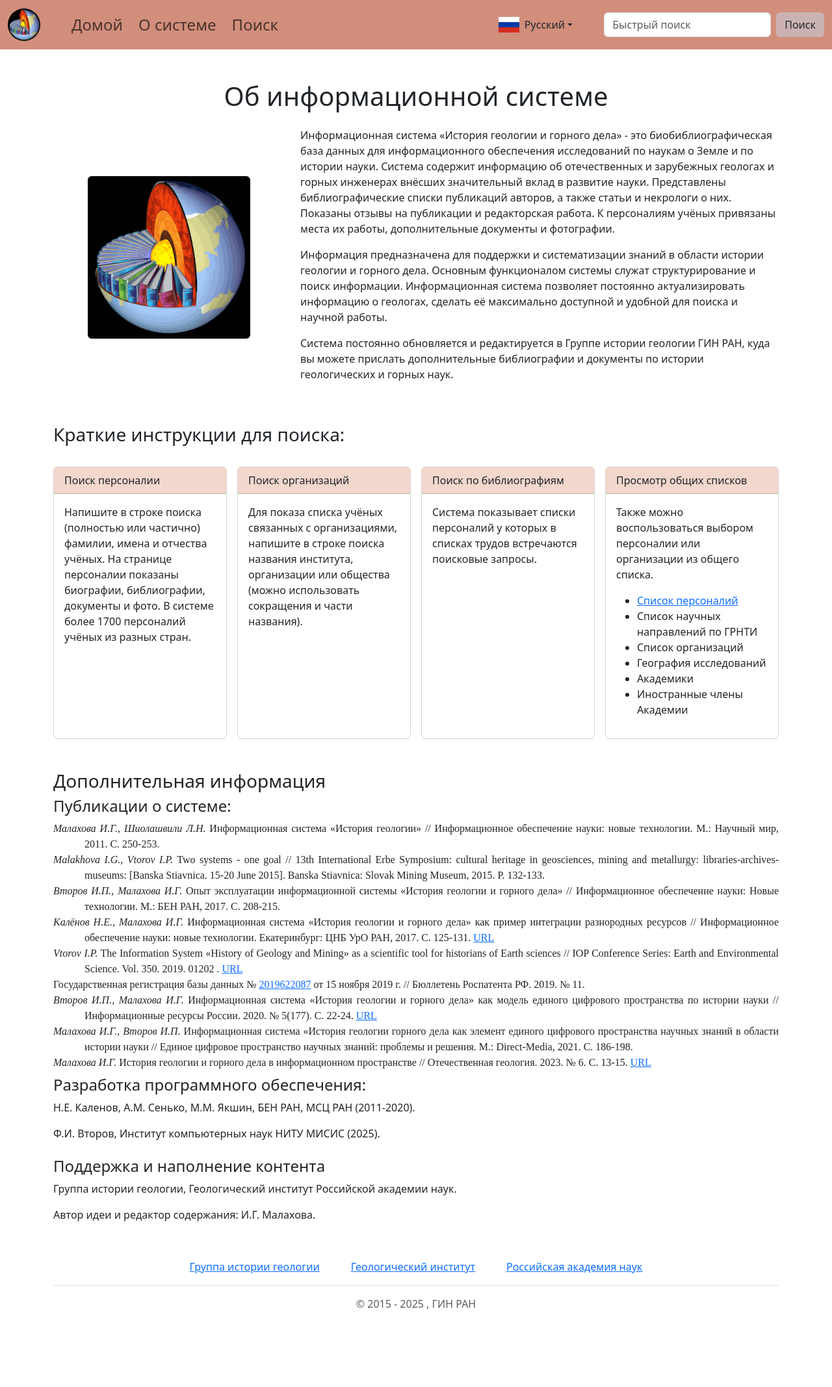
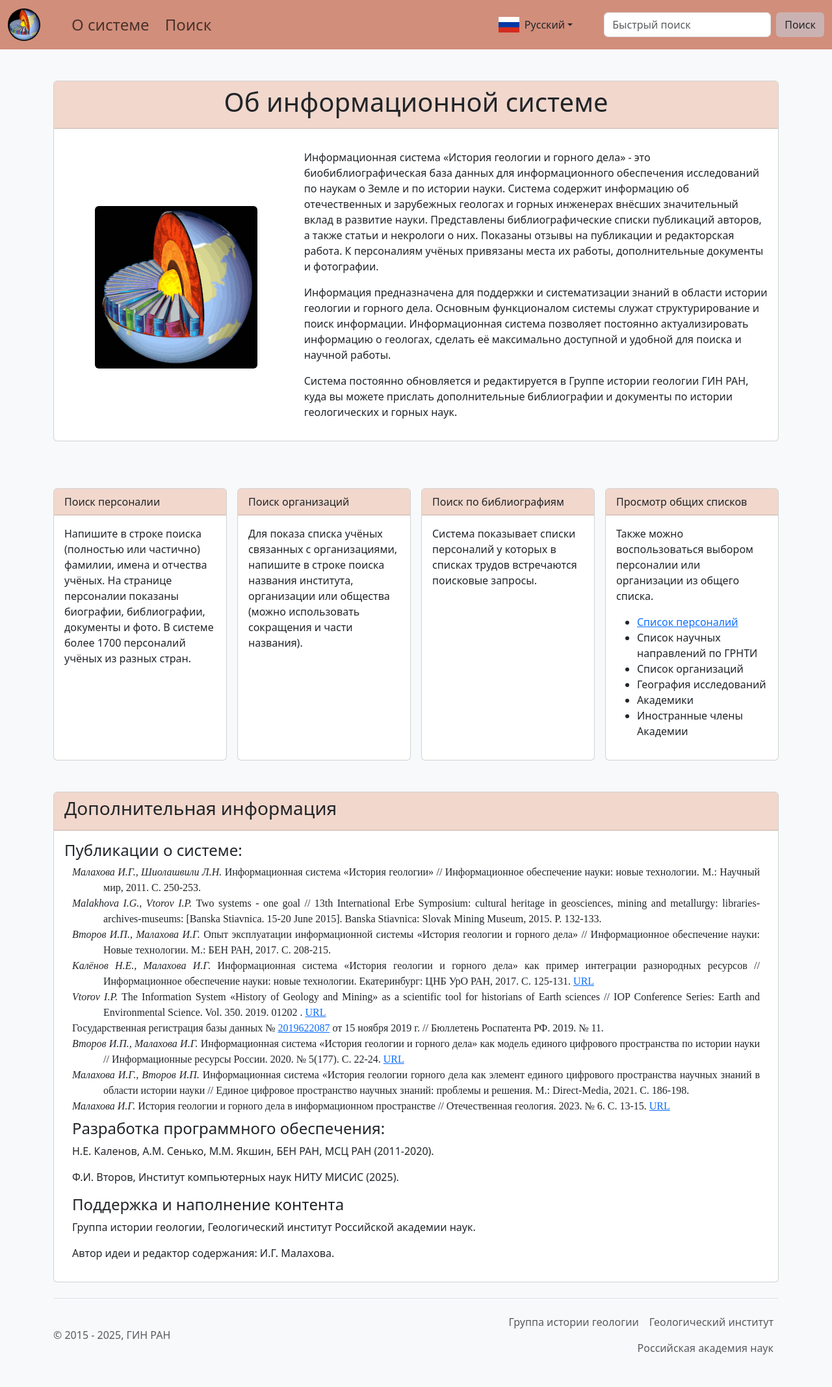
Before and after one commit to BUSH222/higeo_is, a Flask app: page /about in a window 1280 px wide. Shown: the whole page at 65% size. Before the commit the page ends 2014 px from the top, so only its background shows below. Run offline with Flask 3, Linux system fonts and the light colour scheme; parts of the project's set-up code (start-up, migrations or seed data) failed here and were passed over.

Commit message:
all ui is now cards, minor bugfixes

```diff
--- a/helper/db/initialise_database.py
+++ b/helper/db/initialise_database.py
@@ -132,7 +132,7 @@
                   'Дата рождения': self.birth_date,
                   'Место рождения': self.birth_place,
                   'Дата сметри': self.death_date,
-                  'Место смерти': self.death_date,
+                  'Место смерти': self.death_place,
                   'Академическое звание': self.academic_degree,
                   'Область исследования': self.field_of_study,
                   'Географи исследования': self.area_of_study,
--- a/main.py
+++ b/main.py
@@ -80,10 +80,7 @@
     page = {'heading': f'{obj.__name__}', 'title': f'View {obj.__name__.lower()}',
             'id': viewid, 'type': viewtype}
     if "Фотография" in data:
-        if data['Фотография'].startswith('/hosted-files'):
-            data["Фотография"] = f'<img src="http://higeo.ginras.ru{data["Фотография"]}" alt="Фотография" />'
-        else:
-            data["Фотография"] = f'<img src="{data["Фотография"]}" alt="Фотография" />'
+        data["Фотография"] = f'<img src="{data["Фотография"]}" alt="Фотография" />'
     return render_template('view.html', data=data, page=page)
 
 
--- a/static/base.css
+++ b/static/base.css
@@ -6,8 +6,8 @@
 } */
 
 
-.body {
-	background-color: #f8efec !important;
+body {
+	background-color: #f8f9fa !important;
 }
 
 .bg-higeo{
@@ -46,3 +46,7 @@
 .hover-highlight:hover {
 	background-color: #fff8f8;
 }
+
+.card-header {
+	background-color: #f1d7cc !important;
+}
--- a/templates/about.html
+++ b/templates/about.html
@@ -3,12 +3,16 @@
 
 {% block content %}
 
-<div class="container">
-    <div class="row mt-5">
+<div class="container mt-5">
+    <div class="row">
+        <div class="col-12">
+            <div class="card rounded">
+                <div class="card-header">
                     <h1 class="d-flex justify-content-center">Об информационной системе</h1>
                 </div>
+                <div class="card-body">
                     <div class="row mt-2">
-        <div class="col-lg-4 d-flex flex-warp align-items-center">
+                        <div class="col-lg-4 d-flex flex-wrap align-items-center">
                             <img src="/static/img/IS-logo.gif" class="img-fluid mx-auto rounded" alt="IS logo">
                         </div>
                         <div class="col-lg-8 mt-2">
@@ -17,9 +21,12 @@
                             <p>Система постоянно обновляется и редактируется в Группе истории геологии ГИН РАН, куда вы можете прислать дополнительные библиографии и документы по истории геологических и горных наук.</p>
                         </div>
                     </div>
+                </div>
+            </div>
+        </div>
+    </div>
     <div class="row mt-5">
-        <h3>Краткие инструкции для поиска:</h3>
-    </div>
+        <div class="col-12">
             <div class="row row-cols-1 row-cols-md-2 row-cols-lg-2 row-cols-xl-4 g-3 mt-2">
                 <div class="col">
                     <div class="card h-100 d-flex flex-column px-0">
@@ -56,8 +63,15 @@
                     </div>
                 </div>
             </div>
+        </div>
+    </div>
     <div class="row mt-5">
+        <div class="col-12">
+            <div class="card rounded">
+                <div class="card-header">
                     <h3>Дополнительная информация</h3>
+                </div>
+                <div class="card-body">
                     <h4>Публикации о системе:</h4>
                     <div class="container">
                         <p class=GIN><i>Малахова И.Г., Шиолашвили Л.Н.</i> Информационная система «История геологии» // Информационное обеспечение науки: новые технологии. М.: Научный мир, 2011. С. 250-253.</p>
@@ -70,20 +84,19 @@
                         <p class=GIN><i>Малахова И.Г., Второв И.П.</i> Информационная система «История геологии горного дела как элемент единого цифрового пространства научных знаний в области истории науки // Единое цифровое пространство научных знаний: проблемы и решения. М.: Direct-Media, 2021. С. 186-198.</p>
                         <p class=GIN><i>Малахова И.Г.</i> История геологии и горного дела в информационном пространстве // Отечественная геология. 2023. № 6. С. 13-15. <a href="https://www.tsnigri.ru/magazine/OG/2023/6_23_min.pdf">URL</a></p>
                     </div>
-    </div>
-    <div class="row mt-2">
-        <div class="container">
+                    <div class="container mt-2">
                         <h4>Разработка программного обеспечения:</h4>
                         <p>Н.Е. Каленов, А.М. Сенько, М.M. Якшин, БЕН РАН, МСЦ РАН (2011-2020).</p>
                         <p>Ф.И. Второв, Институт компьютерных наук НИТУ МИСИС (2025).</p>
                     </div>
-    </div>
-    <div class="row mt-2">
-        <div class="container">
+                    <div class="container mt-2">
                         <h4>Поддержка и наполнение контента</h4>
                         <p>Группа истории геологии, Геологический институт Российской академии наук.</p>
                         <p>Автор идеи и редактор содержания: И.Г. Малахова.</p>
                     </div>
                 </div>
             </div>
+        </div>
+    </div>
+</div>
 {% endblock %}
--- a/templates/base.html
+++ b/templates/base.html
@@ -24,9 +24,6 @@
             </button>
             <div class="collapse navbar-collapse" id="navbarSupportedContent">
                 <ul class="navbar-nav">
-					<li>
-                    	<a class="nav-link border-md-right fs-4 me-2" href="/">Домой</a>
-					</li>
 					<li>
                     	<a class="nav-link border-md-right fs-4 me-2" href="/about">О системе</a>
 					</li>
@@ -73,19 +70,19 @@
 
     {% block content %}{% endblock %}
 
+
+
     <div class="container mt-auto">
-        <footer class="py-3 my-4">
-            <ul class="nav justify-content-center border-bottom pb-3 mb-3">
-                <li class="nav-item"><a href="http://www.ginras.ru/struct/19/9/index.php"> Группа истории геологии</a></li>
-                <li class="nav-item px-5"><a href="http://www.ginras.ru/index.php">Геологический институт</a></li>
-                <li class="nav-item"><a href="https://www.ras.ru/">Российская академия наук</a></li>
+        <footer class="d-flex flex-wrap justify-content-between align-items-center py-3 my-4 border-top">
+            <p class="col-md-6 mb-0 text-body-secondary">© 2015 - <script type="text/javascript">document.write(new Date().getFullYear());</script>, ГИН РАН</p>
+
+            <ul class="nav col-md-6 justify-content-end">
+                <li class="nav-item"><a href="http://www.ginras.ru/struct/19/9/index.php" class="nav-link px-2 text-body-secondary">Группа истории геологии</a></li>
+                <li class="nav-item"><a href="http://www.ginras.ru/index.php" class="nav-link px-2 text-body-secondary">Геологический институт</a></li>
+                <li class="nav-item"><a href="https://www.new.ras.ru/" class="nav-link px-2 text-body-secondary">Российская академия наук</a></li>
             </ul>
-            <p class="text-center text-body-secondary">&copy; 2015 -
-            <script type="text/javascript">document.write(new Date().getFullYear());</script>
-            , ГИН РАН
-            </p>
         </footer>
-</div>
+    </div>
 </body>
 <script>
     form = document.getElementById('searchform')
```
Also changed, not shown: misc/convert.py (+11 -8 lines), templates/index.html (+11 -4 lines), templates/view.html (+10 -2 lines), 1 other file. Lines whose indentation alone changed are shown as unchanged.
